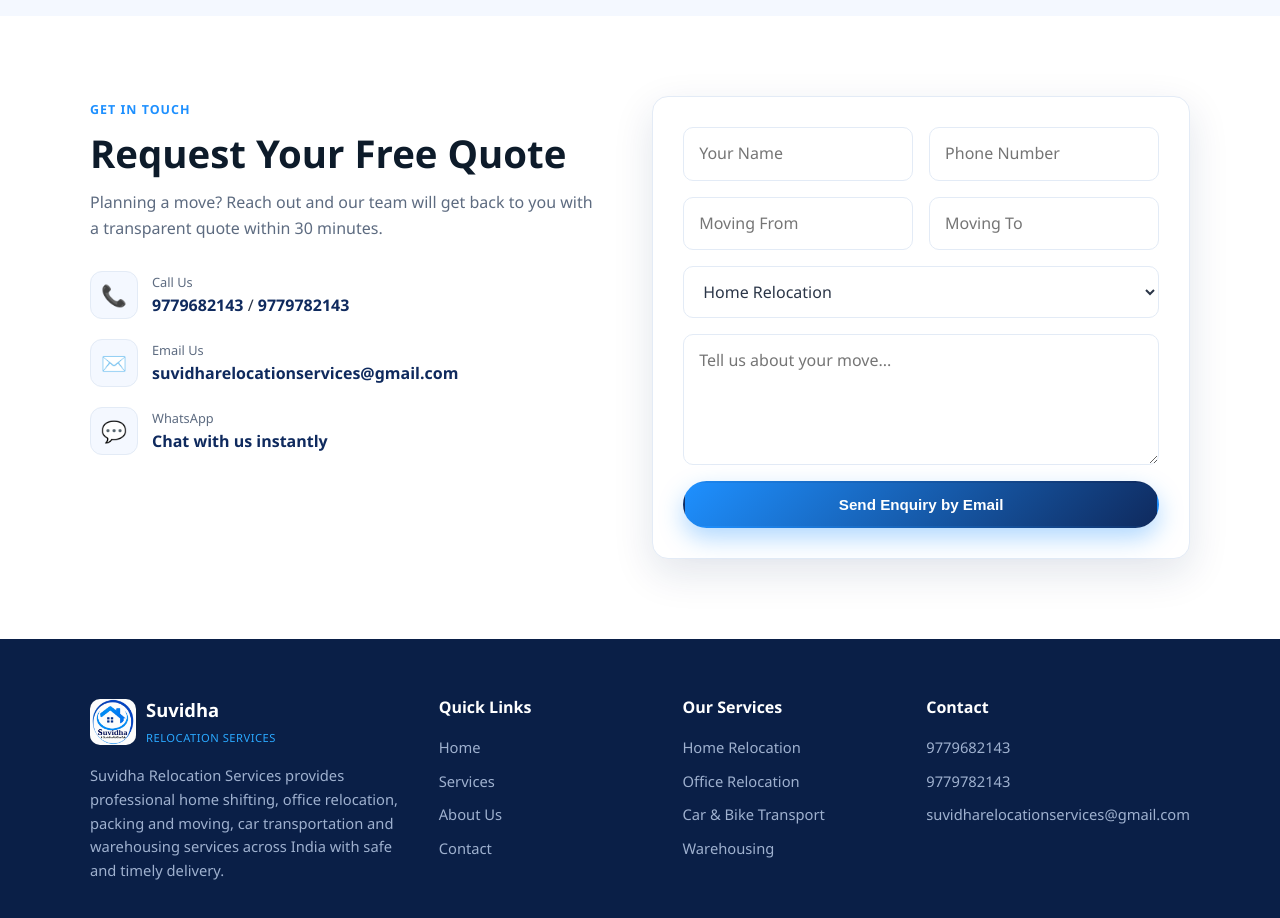
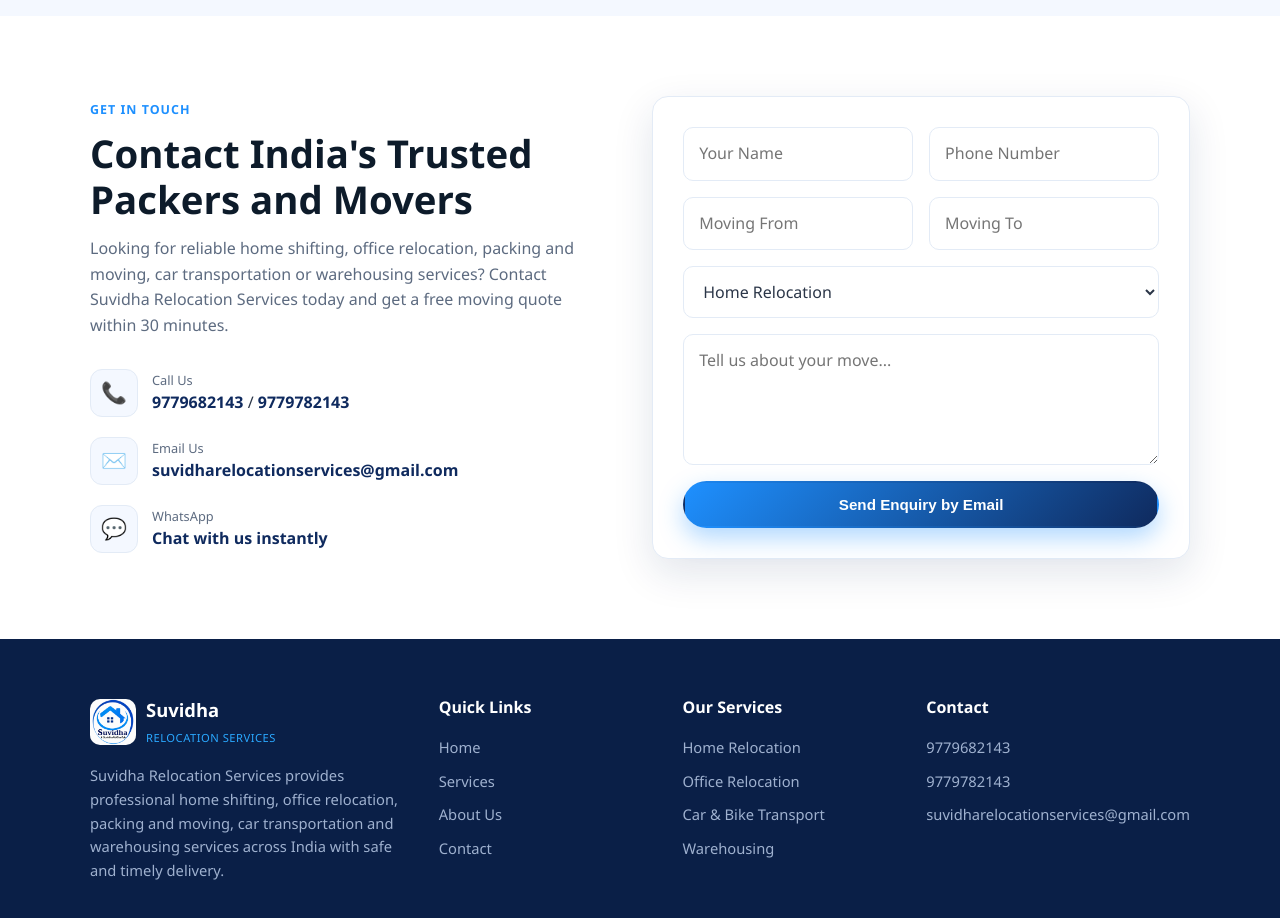
Before and after one commit to ankit4442/Suvidha-Relocation-Services, a React (Vite) app: page / in a window 1280 px wide. Shown: the part 3580-4498 px from the top of the page. Built offline with nearby package versions, Linux system fonts and the light colour scheme.

Commit message:
Revise contact component with updated information
Updated contact section with new company details and improved text for clarity.

```diff
--- a/src/components/Contact.jsx
+++ b/src/components/Contact.jsx
@@ -35,11 +35,15 @@
       <div className="container contact__inner">
         <div className="contact__info">
           <span className="section__eyebrow">Get In Touch</span>
-          <h2 className="section__title">Request Your Free Quote</h2>
-          <p className="section__lead">
-            Planning a move? Reach out and our team will get back to you with a
-            transparent quote within 30 minutes.
-          </p>
+          <h2 className="section__title">
+  Contact India's Trusted Packers and Movers
+</h2>
+
+<p className="section__lead">
+  Looking for reliable home shifting, office relocation, packing and moving,
+  car transportation or warehousing services? Contact Suvidha Relocation
+  Services today and get a free moving quote within 30 minutes.
+</p>
 
           <ul className="contact__list">
             <li>
```
